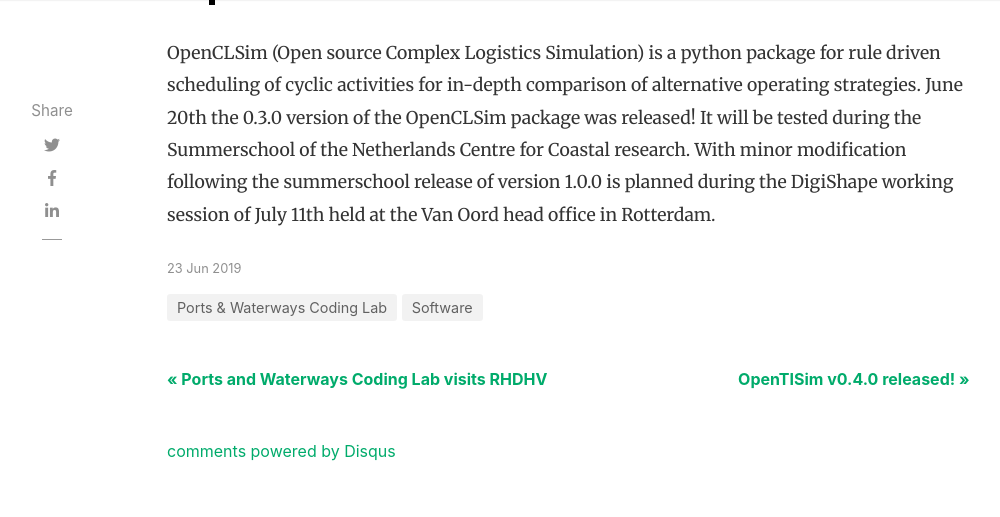
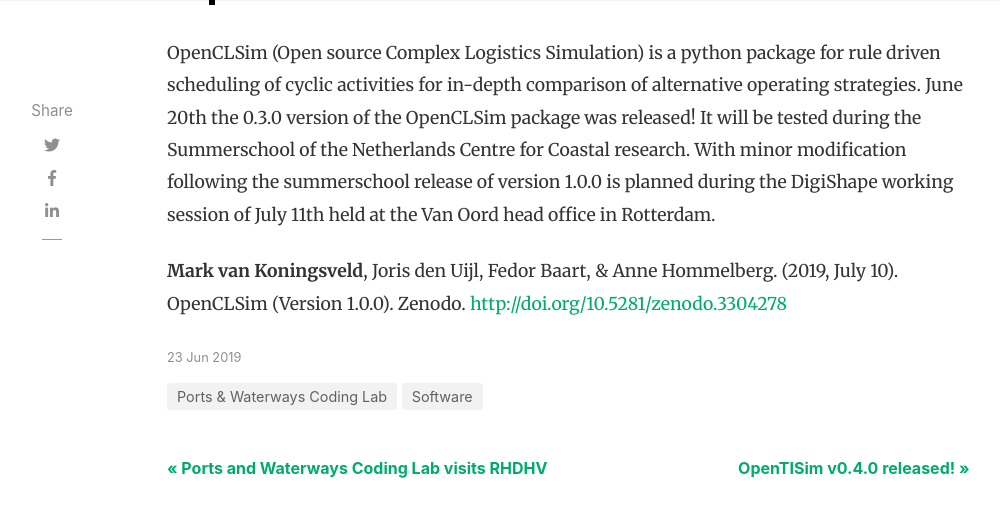
Before and after one commit to markvankoningsveld/markvankoningsveld.github.io, a Jekyll site: the page built from _posts/2019-06-23-openclsim-launched.md, in a window 1280 px wide and 900 px high, scrolled down 468 px, cut to the strip 0-527 px from the top of the window. Shown: the top 517 px of the strip, without its empty margins (118-1118 px from the left). Built offline with Jekyll 4.4.1, drawn with Linux system fonts in a browser that asks for light colours; nearby versions of some CDN libraries; comment, search, counter and statistics services are not loaded.

```diff
--- a/_posts/2019-06-23-openclsim-launched.md
+++ b/_posts/2019-06-23-openclsim-launched.md
@@ -6,3 +6,5 @@
 image: assets/images/logo-OpenCLSim.png
 ---
 OpenCLSim (Open source Complex Logistics Simulation) is a python package for rule driven scheduling of cyclic activities for in-depth comparison of alternative operating strategies. June 20th the 0.3.0 version of the OpenCLSim package was released! It will be tested during the Summerschool of the Netherlands Centre for Coastal research. With minor modification following the summerschool release of version 1.0.0 is planned during the DigiShape working session of July 11th held at the Van Oord head office in Rotterdam.
+
+<b>Mark van Koningsveld</b>, Joris den Uijl, Fedor Baart, & Anne Hommelberg. (2019, July 10). OpenCLSim (Version 1.0.0). Zenodo. <a href="http://doi.org/10.5281/zenodo.3304278">http://doi.org/10.5281/zenodo.3304278</a>
```
Also changed, not shown: _posts/2019-07-18-opentisim-launched.md (+2 -0 lines), _posts/2019-07-18-opentnsim-launched.md (+2 -0 lines).
